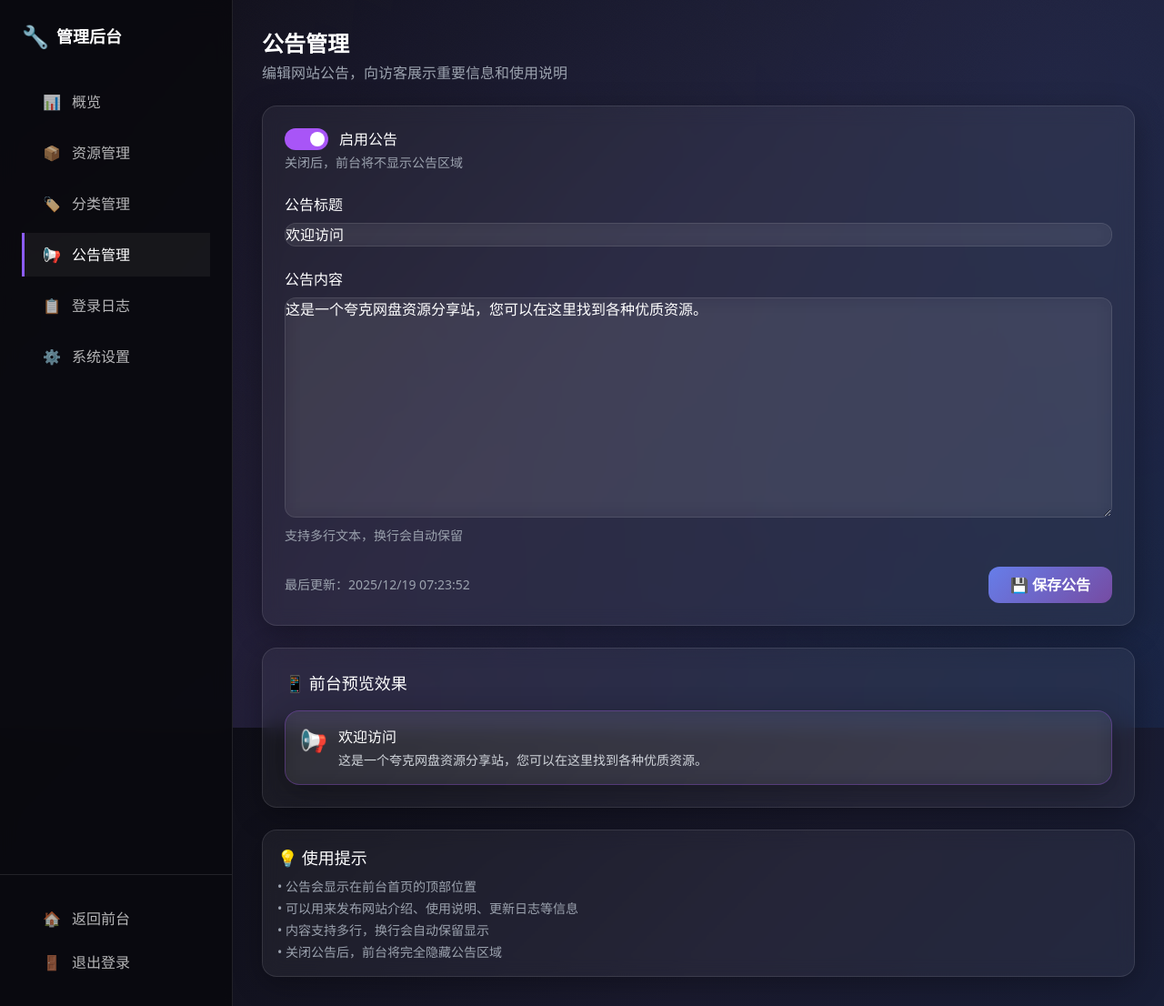
After one commit to Yanmoshen/quark-share, a Flask app: page /admin/announcement in a window 1280 px wide. The commit adds this page. Shown: the whole page at 91% size. Run offline with Flask 3, Linux system fonts and the light colour scheme; the visitor is signed in with stand-in values (Sample User, id 1); some libraries are stand-ins or nearby versions.

Commit message:
feat: 添加公告管理功能

```diff
--- a/app.py
+++ b/app.py
@@ -40,6 +40,7 @@ app.secret_key = config.get('secret_key', 'default-secret-key')
 # 数据文件路径
 DATA_FILE = os.path.join(os.path.dirname(__file__), 'data', 'resources.json')
 LOG_FILE = os.path.join(os.path.dirname(__file__), 'data', 'login_log.json')
+ANNOUNCEMENT_FILE = os.path.join(os.path.dirname(__file__), 'data', 'announcement.json')
 
 def load_data():
     """加载资源数据"""
@@ -79,6 +80,25 @@ def log_login_attempt(ip, success, user_agent=''):
         "user_agent": user_agent[:200] if user_agent else ''  # 限制长度
     })
     save_login_log(logs)
+
+def load_announcement():
+    """加载公告内容"""
+    if os.path.exists(ANNOUNCEMENT_FILE):
+        with open(ANNOUNCEMENT_FILE, 'r', encoding='utf-8') as f:
+            return json.load(f)
+    return {
+        "enabled": True,
+        "title": "欢迎访问",
+        "content": "这是一个夸克网盘资源分享站，您可以在这里找到各种优质资源。",
+        "updated_at": datetime.now().isoformat()
+    }
+
+def save_announcement(announcement):
+    """保存公告内容"""
+    os.makedirs(os.path.dirname(ANNOUNCEMENT_FILE), exist_ok=True)
+    announcement['updated_at'] = datetime.now().isoformat()
+    with open(ANNOUNCEMENT_FILE, 'w', encoding='utf-8') as f:
+        json.dump(announcement, f, ensure_ascii=False, indent=2)
 
 def login_required(f):
     """管理员登录验证装饰器"""
@@ -178,6 +198,14 @@ def api_get_categories():
         category['count'] = len([r for r in resources if r.get('category') == category['id']])
 
     return jsonify({"categories": categories})
+
+@app.route('/api/announcement')
+def api_get_announcement():
+    """获取公告内容 API"""
+    announcement = load_announcement()
+    if not announcement.get('enabled', True):
+        return jsonify({"enabled": False})
+    return jsonify(announcement)
 
 @app.route('/api/resources/<resource_id>/click', methods=['POST'])
 def api_record_click(resource_id):
@@ -279,6 +307,14 @@ def admin_settings():
     """系统设置页面"""
     config = load_config()
     return render_template('admin/settings.html', config=config)
+
+@app.route('/admin/announcement')
+@login_required
+def admin_announcement():
+    """公告管理页面"""
+    config = load_config()
+    announcement = load_announcement()
+    return render_template('admin/announcement.html', config=config, announcement=announcement)
 
 # ==================== 管理 API ====================
 
@@ -590,6 +626,36 @@ def api_admin_update_settings():
         "items_per_page": config.get('items_per_page')
     }})
 
+# ==================== 公告管理 API ====================
+
+@app.route('/api/admin/announcement', methods=['GET'])
+@login_required
+def api_admin_get_announcement():
+    """获取公告内容（管理用）"""
+    announcement = load_announcement()
+    return jsonify(announcement)
+
+@app.route('/api/admin/announcement', methods=['PUT'])
+@login_required
+def api_admin_update_announcement():
+    """更新公告内容"""
+    req_data = request.get_json()
+    if not req_data:
+        return jsonify({"error": "无效的请求数据"}), 400
+
+    announcement = load_announcement()
+
+    if 'enabled' in req_data:
+        announcement['enabled'] = bool(req_data['enabled'])
+    if 'title' in req_data:
+        announcement['title'] = req_data['title'].strip()
+    if 'content' in req_data:
+        announcement['content'] = req_data['content'].strip()
+
+    save_announcement(announcement)
+
+    return jsonify({"success": True, "announcement": announcement})
+
 # ==================== 错误处理 ====================
 
 @app.errorhandler(404)
--- /dev/null
+++ b/templates/admin/announcement.html
@@ -0,0 +1,149 @@
+{% extends "admin/base.html" %}
+
+{% block title %}公告管理 - {{ config.site_title }}{% endblock %}
+
+{% block admin_content %}
+<div x-data="announcementApp()" x-init="init()" class="space-y-6">
+    <!-- 页面标题 -->
+    <div>
+        <h1 class="text-2xl font-bold text-white">公告管理</h1>
+        <p class="text-gray-400 mt-1">编辑网站公告，向访客展示重要信息和使用说明</p>
+    </div>
+
+    <!-- 公告编辑表单 -->
+    <div class="glass-card p-6">
+        <form @submit.prevent="saveAnnouncement()">
+            <!-- 启用开关 -->
+            <div class="mb-6">
+                <label class="flex items-center cursor-pointer">
+                    <div class="relative">
+                        <input type="checkbox" x-model="announcement.enabled" class="sr-only">
+                        <div class="w-12 h-6 rounded-full transition-colors"
+                             :class="announcement.enabled ? 'bg-purple-500' : 'bg-gray-600'"></div>
+                        <div class="absolute left-1 top-1 w-4 h-4 bg-white rounded-full transition-transform"
+                             :class="announcement.enabled ? 'translate-x-6' : ''"></div>
+                    </div>
+                    <span class="ml-3 text-white font-medium">启用公告</span>
+                </label>
+                <p class="text-gray-400 text-sm mt-1">关闭后，前台将不显示公告区域</p>
+            </div>
+
+            <!-- 公告标题 -->
+            <div class="mb-6">
+                <label for="announcement-title" class="block text-white font-medium mb-2">公告标题</label>
+                <input type="text"
+                       id="announcement-title"
+                       x-model="announcement.title"
+                       class="glass-input w-full"
+                       placeholder="输入公告标题，如：欢迎访问">
+            </div>
+
+            <!-- 公告内容 -->
+            <div class="mb-6">
+                <label for="announcement-content" class="block text-white font-medium mb-2">公告内容</label>
+                <textarea id="announcement-content"
+                          x-model="announcement.content"
+                          rows="10"
+                          class="glass-input w-full"
+                          placeholder="输入公告内容，支持多行文本..."></textarea>
+                <p class="text-gray-400 text-sm mt-1">支持多行文本，换行会自动保留</p>
+            </div>
+
+            <!-- 保存按钮 -->
+            <div class="flex items-center justify-between">
+                <div class="text-gray-400 text-sm" x-show="announcement.updated_at">
+                    最后更新：<span x-text="formatDate(announcement.updated_at)"></span>
+                </div>
+                <button type="submit"
+                        class="btn-gradient px-6 py-2"
+                        :disabled="saving">
+                    <span x-show="!saving">💾 保存公告</span>
+                    <span x-show="saving">保存中...</span>
+                </button>
+            </div>
+        </form>
+    </div>
+
+    <!-- 预览区域 -->
+    <div class="glass-card p-6">
+        <h3 class="text-lg font-medium text-white mb-4">📱 前台预览效果</h3>
+        <div class="glass-card p-4 border border-purple-500/30" x-show="announcement.enabled">
+            <div class="flex items-start gap-3">
+                <span class="text-2xl">📢</span>
+                <div class="flex-1">
+                    <h4 class="text-white font-medium" x-text="announcement.title || '公告标题'"></h4>
+                    <div class="text-gray-300 text-sm mt-1 whitespace-pre-line"
+                         x-text="announcement.content || '公告内容...'"></div>
+                </div>
+            </div>
+        </div>
+        <div class="text-center text-gray-400 py-8" x-show="!announcement.enabled">
+            <p>公告已关闭，前台不会显示公告区域</p>
+        </div>
+    </div>
+
+    <!-- 提示信息 -->
+    <div class="glass-card p-4">
+        <h3 class="text-lg font-medium text-white mb-2">💡 使用提示</h3>
+        <ul class="text-gray-400 text-sm space-y-1">
+            <li>• 公告会显示在前台首页的顶部位置</li>
+            <li>• 可以用来发布网站介绍、使用说明、更新日志等信息</li>
+            <li>• 内容支持多行，换行会自动保留显示</li>
+            <li>• 关闭公告后，前台将完全隐藏公告区域</li>
+        </ul>
+    </div>
+</div>
+{% endblock %}
+
+{% block scripts %}
+{{ super() }}
+<script>
+function announcementApp() {
+    return {
+        announcement: {
+            enabled: {{ announcement.enabled | tojson }},
+            title: {{ announcement.title | tojson }},
+            content: {{ announcement.content | tojson }},
+            updated_at: {{ announcement.updated_at | tojson if announcement.updated_at else 'null' }}
+        },
+        saving: false,
+
+        init() {
+            // 初始化完成
+        },
+
+        async saveAnnouncement() {
+            this.saving = true;
+            try {
+                const response = await apiRequest('/api/admin/announcement', {
+                    method: 'PUT',
+                    body: JSON.stringify({
+                        enabled: this.announcement.enabled,
+                        title: this.announcement.title,
+                        content: this.announcement.content
+                    })
+                });
+
+                if (response.success) {
+                    this.announcement = response.announcement;
+                    showToast('公告保存成功', 'success');
+                } else {
+                    showToast(response.error || '保存失败', 'error');
+                }
+            } catch (error) {
+                console.error('保存公告失败:', error);
+                showToast('保存失败，请重试', 'error');
+            } finally {
+                this.saving = false;
+            }
+        },
+
+        formatDate(dateStr) {
+            if (!dateStr) return '';
+            const date = new Date(dateStr);
+            return date.toLocaleString('zh-CN');
+        }
+    };
+}
+</script>
+{% endblock %}
--- a/templates/admin/base.html
+++ b/templates/admin/base.html
@@ -27,6 +27,11 @@
                    class="nav-item {% if request.endpoint == 'admin_categories' %}active{% endif %}">
                     <span>🏷️</span>
                     <span>分类管理</span>
+                </a>
+                <a href="{{ url_for('admin_announcement') }}"
+                   class="nav-item {% if request.endpoint == 'admin_announcement' %}active{% endif %}">
+                    <span>📢</span>
+                    <span>公告管理</span>
                 </a>
                 <a href="{{ url_for('admin_logs') }}"
                    class="nav-item {% if request.endpoint == 'admin_logs' %}active{% endif %}">
@@ -99,6 +104,11 @@
                     <span>🏷️</span>
                     <span>分类管理</span>
                 </a>
+                <a href="{{ url_for('admin_announcement') }}"
+                   class="nav-item {% if request.endpoint == 'admin_announcement' %}active{% endif %}">
+                    <span>📢</span>
+                    <span>公告管理</span>
+                </a>
                 <a href="{{ url_for('admin_logs') }}"
                    class="nav-item {% if request.endpoint == 'admin_logs' %}active{% endif %}">
                     <span>📋</span>
```
Also changed, not shown: templates/index.html (+34 -0 lines).
